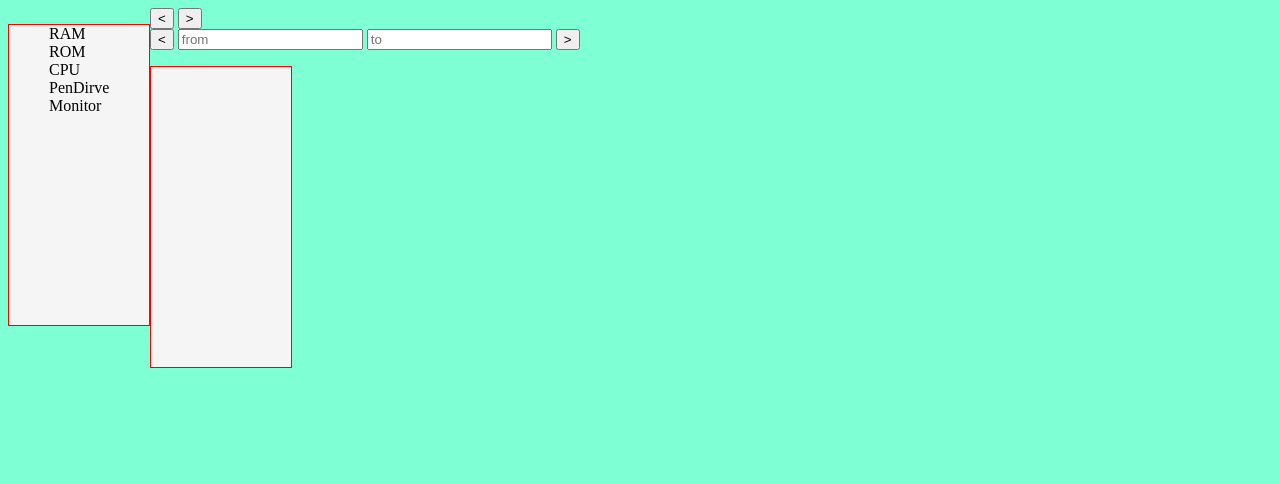
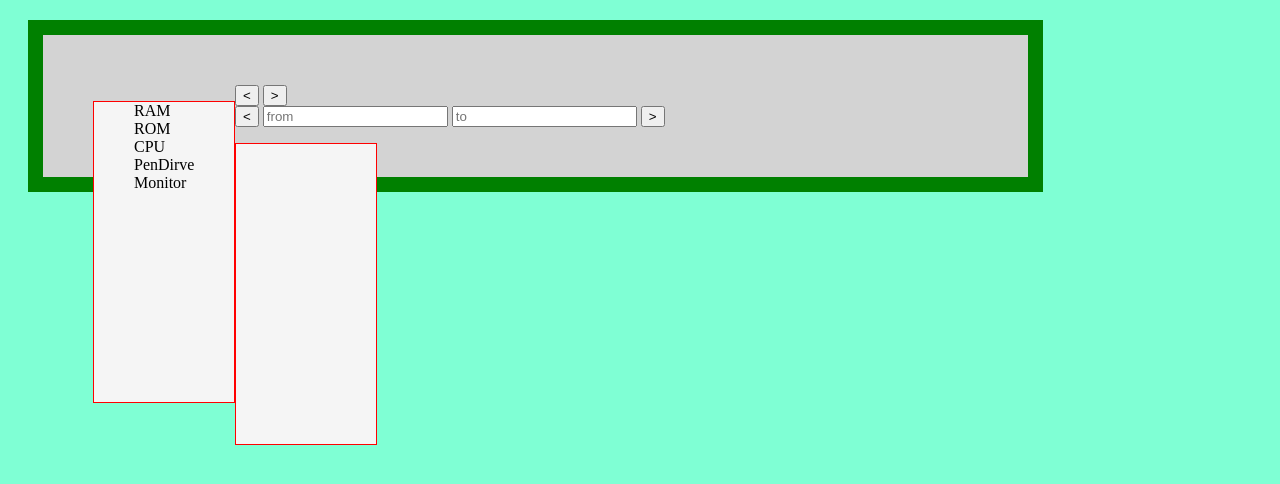
Before and after one commit to me-alen/list, a plain HTML site: page index.html in a window 1280 px wide. Drawn offline with Linux system fonts and the light colour scheme.

Commit message:
w3 styles added

```diff
--- a/style.css
+++ b/style.css
@@ -8,8 +8,12 @@ ul {
   width: 100px;
 }
 .wrapper {
-  width: 100%;
-  height: 100%;
+  background-color: lightgrey;
+  width: 70%;
+  height: 70%;
+  border: 15px solid green;
+  padding: 50px;
+  margin: 20px;
 }
 .selected {
   background-color: green;
```
